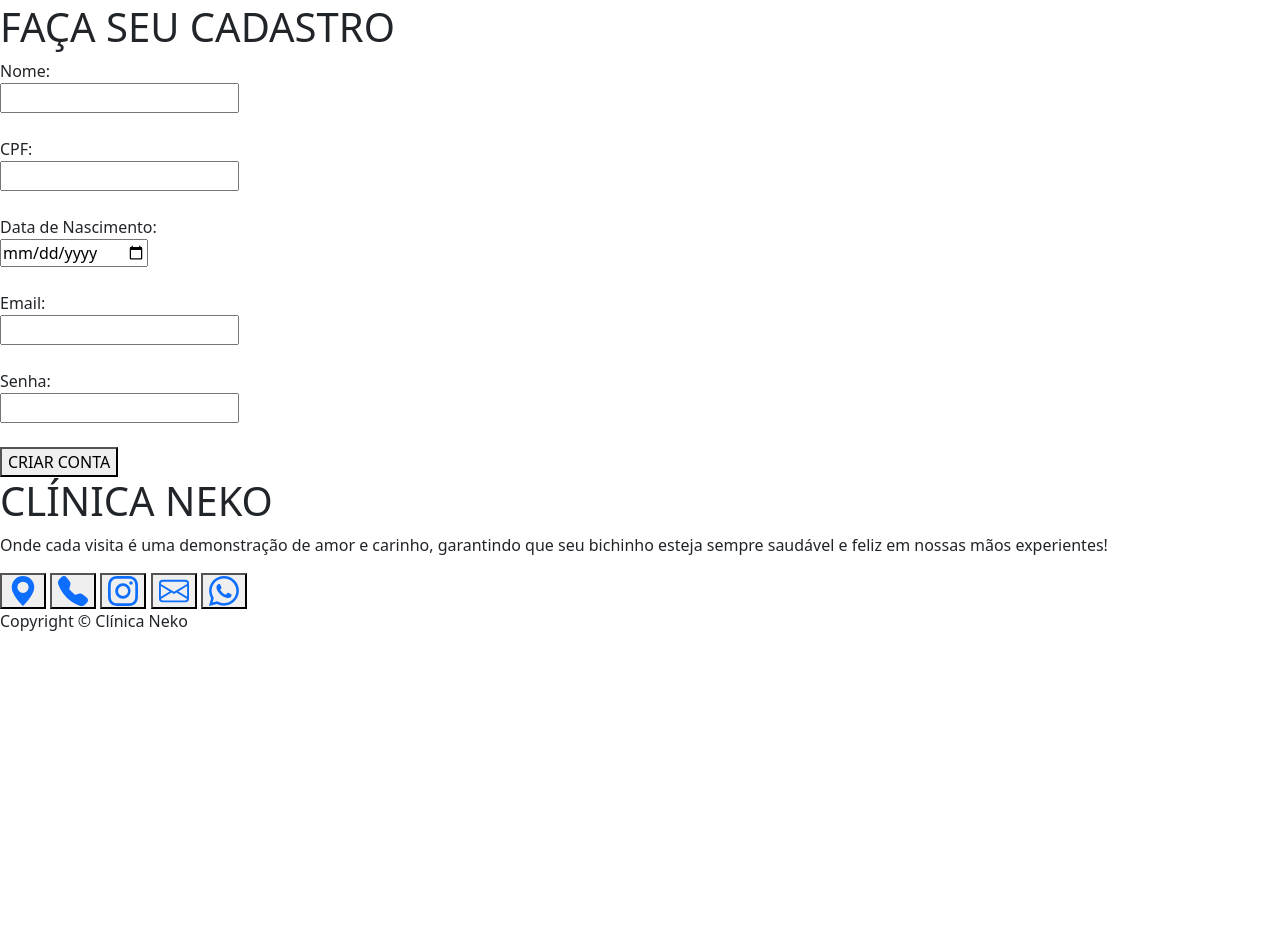
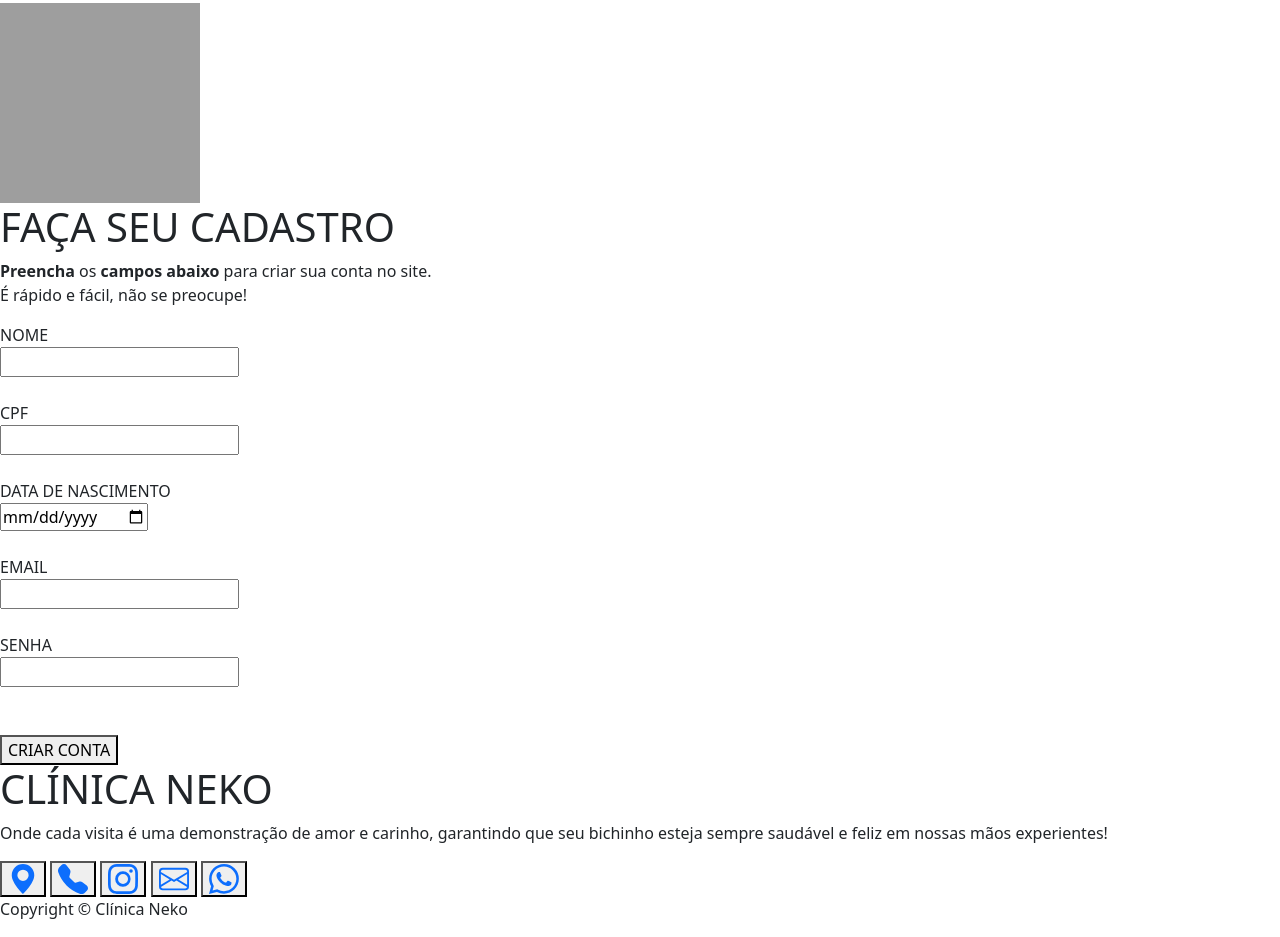
Before and after one commit to LeticiaFreitas79/Projeto-Neko, a PHP site: page /login_cadastro.php in a window 1280 px wide. Shown: the part 73-1010 px from the top of the page. Before the commit the page ends 704 px from the top, so only its background shows below. Run offline with PHP 8.4, Linux system fonts and the light colour scheme; some libraries are stand-ins or nearby versions; grey boxes are pictures that could not be loaded.

Commit message:
cadastro - html e css ajustados

```diff
--- a/view_login/login_cadastro.php
+++ b/view_login/login_cadastro.php
@@ -1,5 +1,5 @@
 <!--Objetivo do Código: Página mostrando os campos para o cliente realizar seu cadastro no site-->
-<!--Status do Código: Em análise-->
+<!--Status do Código: Em correção; adicionar direcionamento e centralizar div-->
 
 <!DOCTYPE html>
 <html lang="pt_br">
@@ -24,47 +24,71 @@
 
     <!-- Informação para realizar o Cadastro  -->
     <div class="bloco-cadastro">
+
+        <!--Separar Destaques-->
+        <div class="bloco-separar"></div>
+
+        <div class="bloco-cabecalho">
+            <!--Icon de Cadastro-->
+            <img src="../view_img/icon_cadastro.png" alt="Gatinho de Cadastro Miau!!!" width="200" height="200">
+
+            <!--Separar Destaques-->
+            <div class="bloco-separar"></div>
+
             <h1 class="titulo">FAÇA SEU CADASTRO</h1>
+            <p class="subtitulo-cadastro"> <strong>Preencha</strong> os <strong>campos abaixo</strong> para criar sua conta no site.<br>
+                É rápido e fácil, não se preocupe!</p>
+            </div><!--Fecha bloco cabecalho-->
+
+            <div class="bloco-campos">
                 <form action="../controller/controllerLogin/envia.php" method="POST">
-
                     <!-- Label para inserir o Nome -->
-                <label class="label-cadastro" for="nome">Nome:</label>
+                    <label  class="label-title" for="nome">NOME</label>
                         <br>
-                <input type="text" name="nome" required>
+                    <input class="input-cadastro" type="text" name="nome" required>
 
                     <br><br>
 
                     <!-- Label para inserir o CPF -->
-                <label class="label-cadastro" for="cpf">CPF:</label>
+                    <label class="label-title" for="cpf">CPF</label>
                         <br>
-                <input type="text" name="cpf" required title="Digite o CPF">
+                    <input class="input-cadastro" type="text" name="cpf" required title="Digite o CPF">
 
                     <br><br>
 
                     <!-- Label para inserir a Data de nascimento -->
-                <label class="label-cadastro" for="data_nascimento">Data de Nascimento:</label>
+                    <label class="label-title" for="data_nascimento">DATA DE NASCIMENTO</label>
                         <br>
-                <input type="date" name="data_nascimento" required>
+                    <input class="input-cadastro" type="date" name="data_nascimento" required>
 
                     <br><br>
 
                     <!-- Label para inserir o Email -->
-                <label class="label-cadastro" for="email">Email:</label>
+                    <label class="label-title" for="email">EMAIL</label>
                         <br>
-                <input type="email" name="email" required>
+                    <input class="input-cadastro" type="email" name="email" required>
 
                     <br><br>
 
                     <!-- Label para inserir a Senha -->
-                <label class="label-cadastro" for="senha">Senha:</label>
+                    <label class="label-title" for="senha">SENHA</label>
                         <br>
-                <input type="text" name="senha" required>
+                    <input class="input-cadastro" type="text" name="senha" required>
 
-                <br><br>
+                    <br><br><br>
 
                     <!-- Botão para enviar as informações preenchidas -->
+                    <div class="bloco-btn">
                         <button class="btn-cadastro" type="submit" >CRIAR CONTA</button>
+                    </div>
+
                 </form>
+
+                <!--Separar Destaques-->
+                <div class="bloco-separar"></div>
+
+            </div><!--Fecha bloco campos-->
+        </div>
     </div><!--Fecha bloco-cadastro-->
 
     <!--Separar Destaques-->
```
Also changed, not shown: view_css/estilo.css (+45 -27 lines). Lines whose indentation alone changed are shown as unchanged.
